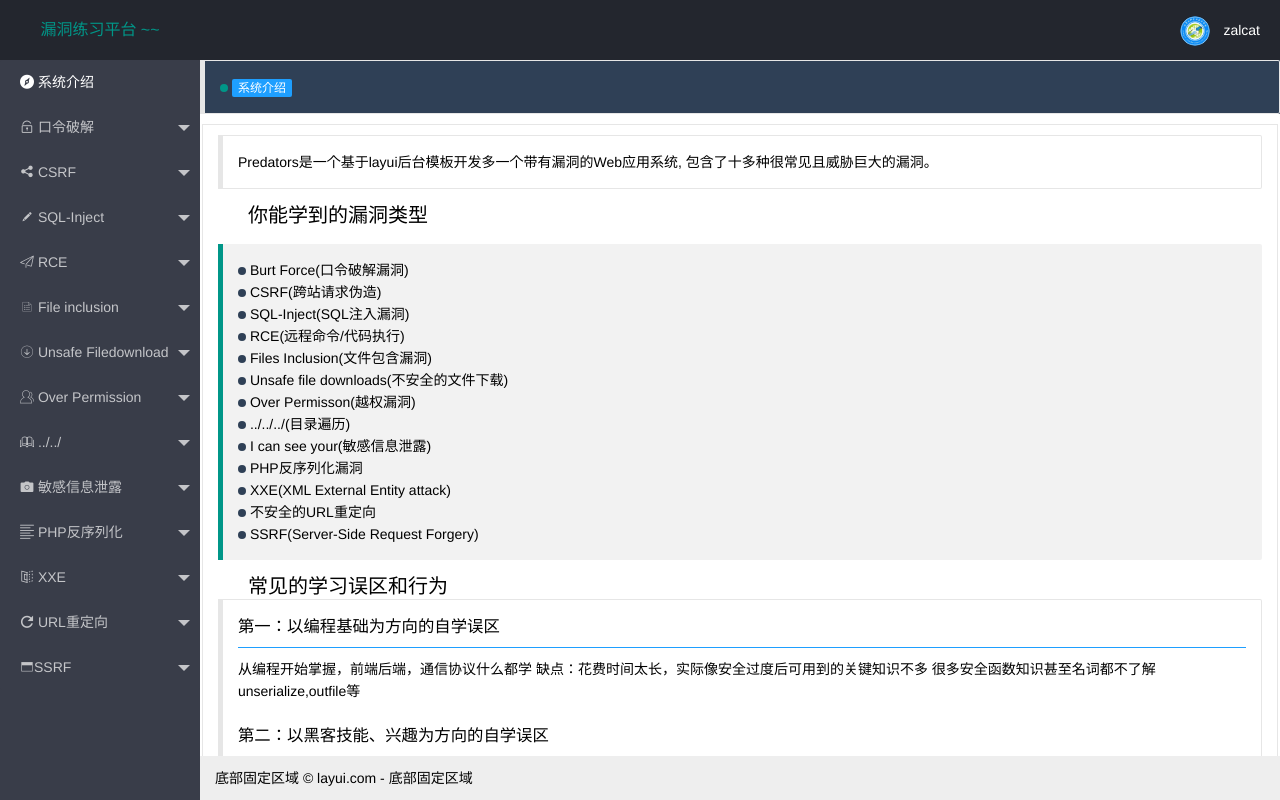
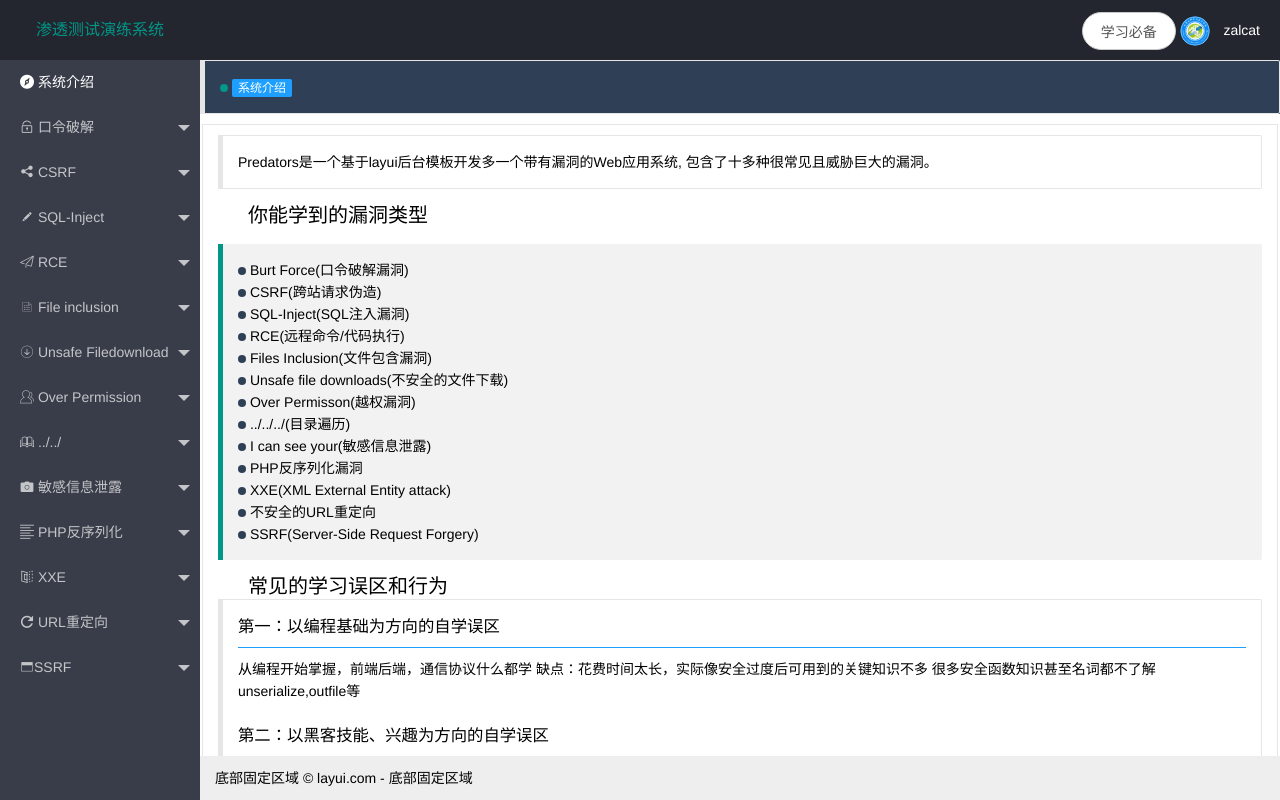
Before and after one commit to zalcat/predator, a PHP site: page /predators/ in a window 1280 px wide. Run offline with PHP 8.4, Linux system fonts and the light colour scheme.

Commit message:
Update index.php

```diff
--- a/index.php
+++ b/index.php
@@ -12,7 +12,7 @@
 <body class="layui-layout-body">
 <div class="layui-layout layui-layout-admin">
     <div class="layui-header">
-        <div class="layui-logo">漏洞练习平台 ~~</div>
+        <div class="layui-logo">渗透测试演练系统</div>
         <!-- 头部区域（可配合layui已有的水平导航） -->
 <!--         <ul class="layui-nav layui-layout-left">
             <li class="layui-nav-item"><a href="">控制台</a></li>
@@ -28,20 +28,26 @@
             </li>
         </ul> -->
 <ul class="layui-nav layui-layout-right">
-            <li class="layui-nav-item"> <!-- <button type="button" οnclick="selectRole()" class="layui-btn layui-btn-primary layui-btn-radius"> more ~</button> -->
+            <li class="layui-nav-item"> <button type="button" οnclick="selectRole()" class="layui-btn layui-btn-primary layui-btn-radius"> 学习必备</button>
+                <dl class="layui-nav-child">
+                    <dd><a href="https://www.baidu.com/" target="_blank">搜索引擎</a></dd>
+                    <dd>
+                        <a href="https://www.ctftools.com/down/">工具盒子</a>
+                    </dd>
+                    <dd>
+                        <a href="https://www.shentoushi.top/">安全工程师导航</a>
+                    </dd>
+<!--                     <dd><a href="">联系作者</a></dd> -->
+                </dl>
                     <img src="layui/font/test.jpg"  class="layui-nav-img">
                     zalcat
                <!--  </a> -->
 
-                <dl class="layui-nav-child">
-                    <dd><a href="https://www.baidu.com/" target="_blank">学习必备</a></dd>
-<!--                     <dd><a href="">联系作者</a></dd> -->
-                </dl>
+
 <!--             </li>
             <li class="layui-nav-item"><a href="">退出</a></li> -->
         </ul>
     </div>
-
     <!-- 核心列表 -->
     <div class="layui-side layui-bg-black">
         <div class="layui-side-scroll">
```
